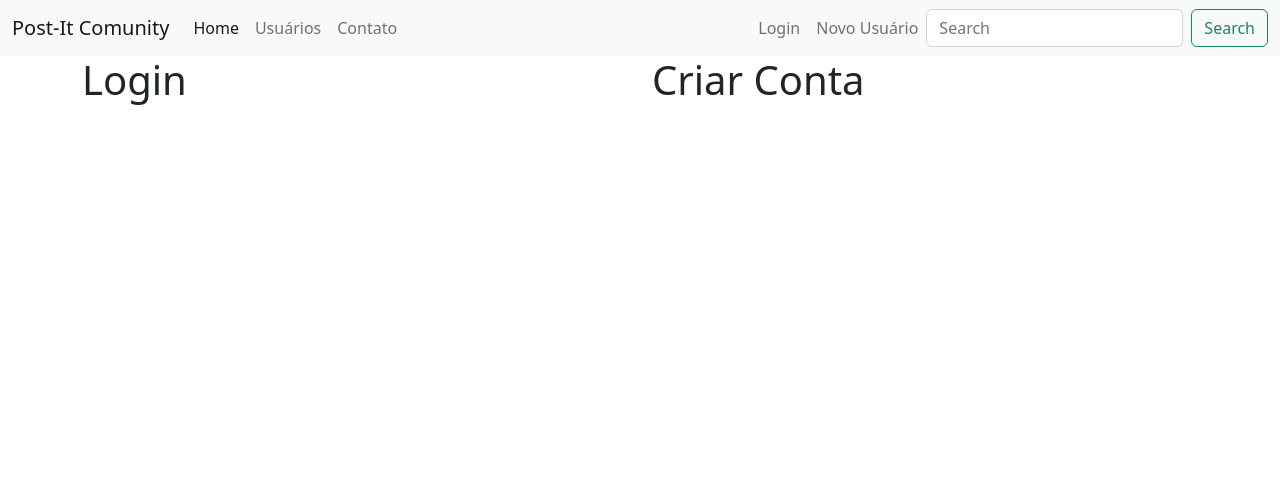
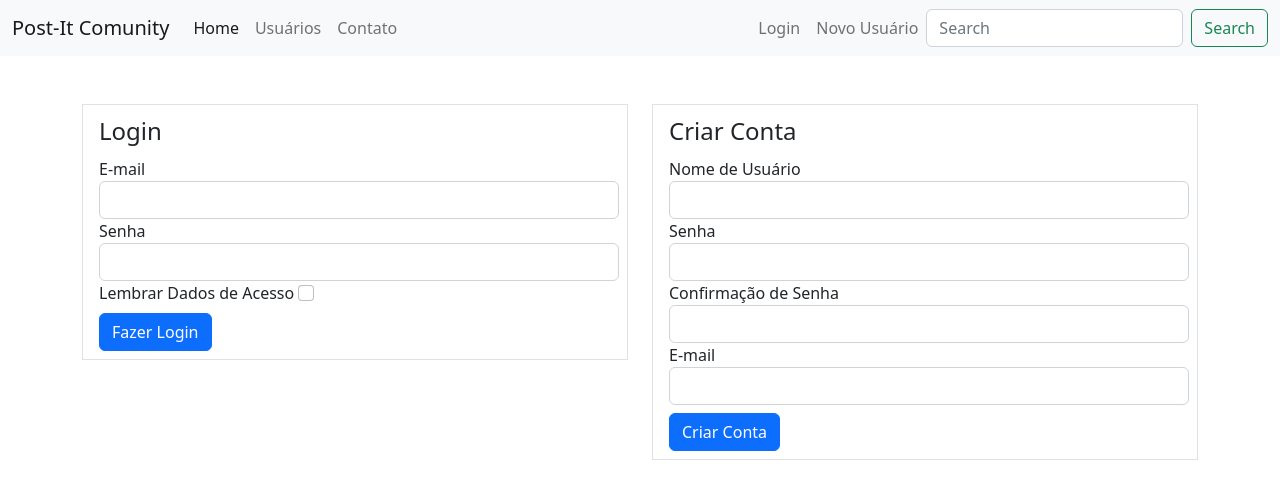
Before and after one commit to silvagustavodias/py_post-it, a Flask app: page /login in a window 1280 px wide. Shown: the top 499 px of the page. Run offline with Flask 2, Linux system fonts and the light colour scheme.

Commit message:
Configurado formulário login

```diff
--- a/forms.py
+++ b/forms.py
@@ -1,5 +1,5 @@
 from flask_wtf import FlaskForm
-from wtforms import StringField, PasswordField, SubmitField
+from wtforms import StringField, PasswordField, SubmitField, BooleanField
 from wtforms.validators import DataRequired, Length, Email, EqualTo
 
 class FormCriarConta(FlaskForm):
@@ -14,4 +14,5 @@ class FormCriarConta(FlaskForm):
 class FormLogin(FlaskForm):
     email = StringField('E-mail', validators=[DataRequired(), Email()])
     senha = PasswordField('Senha', validators=[DataRequired(), Length(6, 20)])
+    lembrar_dados = BooleanField('Lembrar Dados de Acesso')
     botao_submit_login = SubmitField('Fazer Login')
--- a/main.py
+++ b/main.py
@@ -1,6 +1,8 @@
 from flask import Flask, render_template, url_for
+from forms import FormLogin, FormCriarConta
 
 app = Flask(__name__)
+app.config['SECRET_KEY'] = '2c3e8d6ff5cc32e8a9d3b6b25ad4714f'
 
 
 list_users = ['Gustavo', 'Débora', 'Pedro', 'Giselly']
@@ -19,9 +21,11 @@ def users():
     #Passando a variável para o código html
     return render_template('users.html', list_users=list_users)
 
-@app.route('/login')
+@app.route('/login', methods=['GET', 'POST'])
 def login():
-    return render_template('login.html')
+    form_login = FormLogin()
+    form_criarconta = FormCriarConta()
+    return render_template('login.html', form_login = form_login, form_criarconta = form_criarconta)
 
 if __name__ == '__main__':
     # valor para acatar mudanças automaticamente
--- a/templates/login.html
+++ b/templates/login.html
@@ -2,15 +2,54 @@
 
 {% block body%}
 
-    <div class="container">
-        <div class = 'row'>
-            <div class = 'col'>
-                <h1>Login</h1>
-            </div>
-            <div class = 'col'>
-                <h1>Criar Conta</h1>
-            </div>
+<div class="container mt-5">
+    <div class = 'row'>
+        <div class = 'col'>
+            <form method="POST" action="" class="border p-2 ps-3">
+                <legend>Login</legend>
+                <fieldset class="pb-2">
+                    <div class="form-group">
+                        {{form_login.email.label(class="form-control-label")}}
+                        {{form_login.email(class="form-control")}}
+                    </div>
+                    <div class="form-group">
+                        {{form_login.senha.label(class="form-control-label")}}
+                        {{form_login.senha(class="form-control")}}
+                    </div>
+                    <div class="form-group">
+                        {{form_login.lembrar_dados.label(class="form-control-label")}}
+                        {{form_login.lembrar_dados(class="form-check-input")}}
+                    </div>
+                </fieldset>
+                {{form_login.botao_submit_login(class="btn btn-primary")}}
+            </form>
+        </div>
+        <div class = 'col'>
+            <form  method="POST" action="" class="border p-2 ps-3">
+                <legend>Criar Conta</legend>
+                <fieldset class="pb-2">
+                    <div class="form-group">
+                        {{form_criarconta.username.label(class="form-control-label")}}
+                        {{form_criarconta.username(class="form-control")}}
+                    </div>
+                    <div class="form-group">
+                        {{form_criarconta.senha.label(class="form-control-label")}}
+                        {{form_criarconta.senha(class="form-control")}}
+                    </div>
+                    <div class="form-group">
+                        {{form_criarconta.confirmacao_senha.label(class="form-control-label")}}
+                        {{form_criarconta.confirmacao_senha(class="form-control")}}
+                    </div>
+                    <div class="form-group">
+                        {{form_criarconta.email.label(class="form-control-label")}}
+                        {{form_criarconta.email(class="form-control")}}
+                    </div>
+                </fieldset>
+
+                {{form_criarconta.botao_submit_criarconta(class="btn btn-primary")}}
+            </form>
         </div>
     </div>
+</div>
 
 {% endblock%}
```
